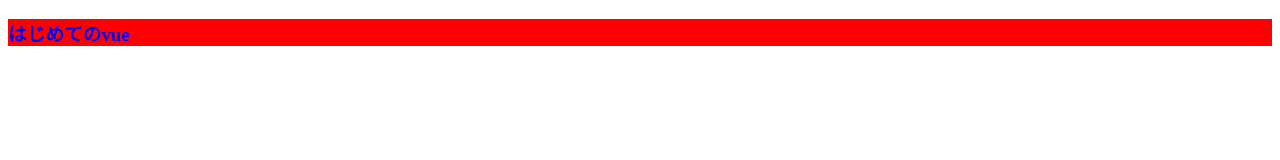
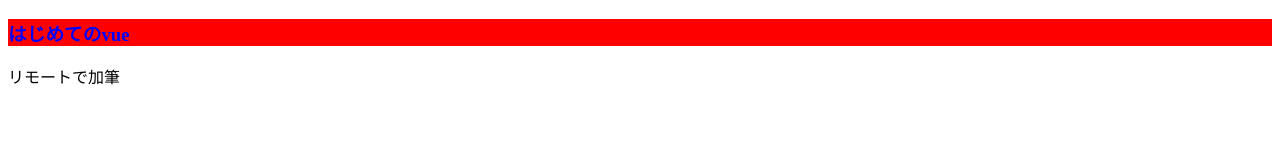
Before and after one commit to hamamura-r-2/vueapp1-remote, a plain HTML site: page index.html in a window 1280 px wide. Drawn offline with Linux system fonts and the light colour scheme.

Commit message:
リモートで加筆

```diff
--- a/index.html
+++ b/index.html
@@ -10,7 +10,7 @@
 
 <body>
 <h3>はじめてのvue</h3>
-
+<p>リモートで加筆</p>
 
 </body>
 </html>
```
